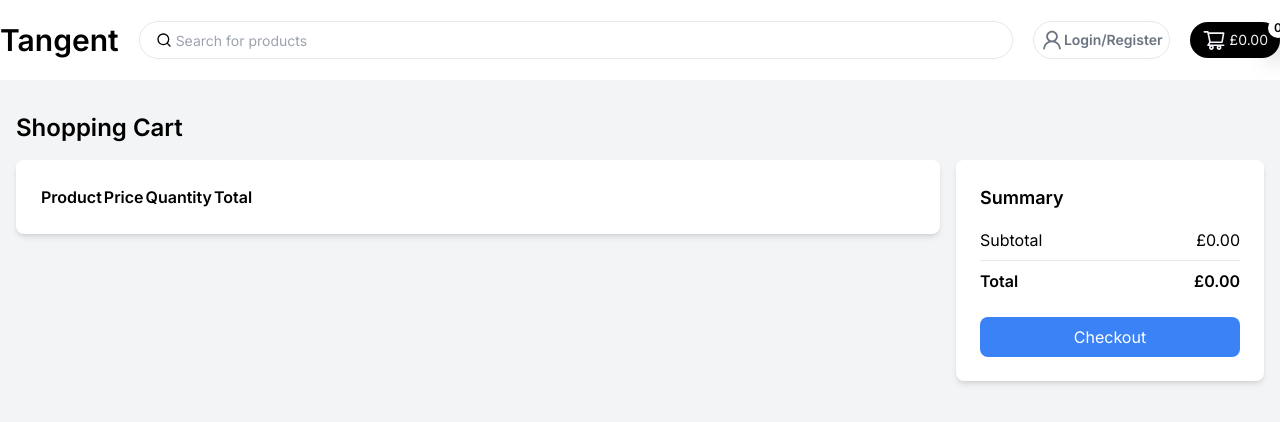
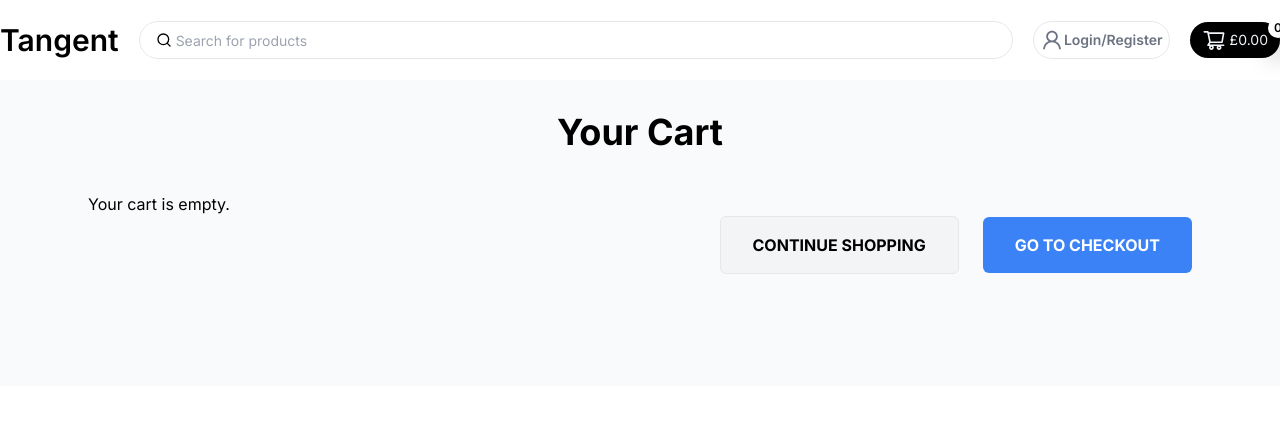
Before and after one commit to Pedrofigueiredo91/Shopping-cart-application, a Next.js app: page /cart in a window 1280 px wide. Shown: the top 422 px of the page. Built offline with nearby package versions, Linux system fonts and the light colour scheme.

Commit message:
Refactor Cart Component and Implement Toast Notifications
undefined

```diff
--- a/components/cart.tsx
+++ b/components/cart.tsx
@@ -1,5 +1,8 @@
-import React, { useContext } from 'react';
-import { CartContext } from '../context/CartContext';
+import React, { useContext } from "react";
+import Link from "next/link";
+import { toast, ToastContainer } from 'react-toastify';
+import 'react-toastify/dist/ReactToastify.css';
+import { CartContext } from "../context/CartContext";
 
 const Cart: React.FC = () => {
   const context = useContext(CartContext);
@@ -10,65 +13,116 @@ const Cart: React.FC = () => {
 
   const { cartItems, removeFromCart, updateQuantity, calculateTotal } = context;
 
+  const confirmRemoval = (itemId: number) => {
+    toast.warn(
+      ({ closeToast }) => (
+        <div>
+          Are you sure you want to remove the item?
+          <button onClick={() => { removeFromCart(itemId); closeToast?.(); }}>Yes</button>
+          <button onClick={() => closeToast?.()}>No</button>
+        </div>
+      ),
+      {
+        position: "top-center",
+        autoClose: false,
+        closeOnClick: false
+      }
+    );
+  };
   return (
-    <div className="bg-gray-100 h-screen py-8 mt-20">
-      <div className="container mx-auto px-4">
-        <h1 className="text-2xl font-semibold mb-4">Shopping Cart</h1>
-        <div className="flex flex-col md:flex-row gap-4 sm:flex-col-2">
-          <div className="md:w-3/4">
-            <div className="bg-white rounded-lg shadow-md p-6 mb-4">
-              <table className="w-full">
-                <thead>
-                  <tr className='flex flex-col sm:flex-row'>
-                    <th className="text-left font-semibold">Product</th>
-                    <th className="text-left font-semibold">Price</th>
-                    <th className="text-left font-semibold">Quantity</th>
-                    <th className="text-left font-semibold">Total</th>
-                  </tr>
-                </thead>
-                <tbody>
-                  {cartItems.map((item) => (
-                    <tr key={item.id} className='flex flex-col sm:flex-row'>
-                      <td className="py-4 flex flex-col">
-                        <div className="flex items-center">
-                          <img className="h-16 w-16 mr-4 object-fill" src={item.thumbnail} alt="Product" />
-                          <span className="font-semibold">{item.title}</span>
-                        </div>
-                      </td>
-                      <td className="py-4">£{item.price.toFixed(2)}</td>
-                      <td className="py-4 flex flex-col">
-                        <div className="flex items-center">
-                          <button onClick={() => updateQuantity(item.id, Math.max(1, item.quantity - 1))} className="border rounded-md py-2 px-4 mr-2">-</button>
-                          <span className="text-center w-8">{item.quantity}</span>
-                          <button onClick={() => updateQuantity(item.id, item.quantity + 1)} className="border rounded-md py-2 px-4 ml-2">+</button>
-                        </div>
-                      </td>
-                      <td className="py-4">£{(item.quantity * item.price).toFixed(2)}</td>
-                    </tr>
-                  ))}
-                </tbody>
-              </table>
+    <section className="items-center py-24 bg-gray-50 font-poppins">
+      <div className="justify-center flex-1 max-w-6xl px-4 py-6 mx-auto lg:py-4 md:px-6">
+        <h2 className="mb-10 text-4xl font-bold text-center">Your Cart</h2>
+        {cartItems.length === 0 ? (
+          <p>Your cart is empty.</p>
+        ) : (
+          <div className="mb-10">
+            {cartItems.map((item) => (
+              <div
+                key={item.id}
+                className="relative flex flex-wrap items-center pb-8 mb-8 -mx-4 border-b border-gray-200 xl:justify-between border-opacity-40"
+              >
+                <div className="w-full mb-4 md:mb-0 h-96 md:h-44 md:w-56">
+                  <img
+                    src={item.thumbnail}
+                    alt={item.title}
+                    className="object-cover w-full h-full rounded-lg"
+                  />
+                </div>
+                <div className="w-full px-4 mb-6 md:w-96 xl:mb-0">
+                  <a
+                    className="block mb-5 text-xl font-medium hover:underline"
+                    href="#"
+                  >
+                    {item.title}
+                  </a>
+                  <div className="flex flex-wrap"></div>
+                </div>
+                <div className="w-full px-4 mt-6 mb-6 xl:w-auto xl:mb-0 xl:mt-0">
+                  <div className="flex items-center">
+                    <h2 className="mr-4 font-medium">Qty:</h2>
+                    <div className="inline-flex items-center px-4 font-semibold text-black border border-gray-300 rounded-md">
+                      <button onClick={() => item.quantity === 1 ? confirmRemoval(item.id) : updateQuantity(item.id, item.quantity - 1)}>
+                        -
+                      </button>
+                      <input
+                        type="number"
+                        className="w-12 px-2 py-4 text-center border-0 rounded-md bg-gray-50"
+                        value={item.quantity}
+                        readOnly
+                      />
+                      <button
+                        onClick={() =>
+                          updateQuantity(item.id, item.quantity + 1)
+                        }
+                        className="py-2 pl-2 bg-inherit border-l border-gray-300 hover:text-gray-700"
+                      >
+                        +
+                      </button>
+                    </div>
+                  </div>
+                </div>
+                <div className="w-full px-4 xl:w-auto">
+                  <span className="text-gray-400 line-through mr-2">
+                    £{(item.quantity * item.price).toFixed(2)}
+                  </span>
+                  <span className="text-xl font-medium text-black">
+                    £
+                    {(
+                      (item.price -
+                        (item.price * item.discountPercentage) / 100) *
+                      item.quantity
+                    ).toFixed(2)}
+                  </span>
+                </div>
+              </div>
+            ))}
+            <div className="px-10 py-3 bg-gray-100 rounded-md">
+              <div className="flex justify-between">
+                <span className="font-medium">Total</span>
+                <span className="font-bold ">
+                  £{calculateTotal().toFixed(2)}
+                </span>
+              </div>
             </div>
           </div>
-
-          <div className="md:w-1/4">
-            <div className="bg-white rounded-lg shadow-md p-6">
-              <h2 className="text-lg font-semibold mb-4">Summary</h2>
-              <div className="flex justify-between mb-2">
-                <span>Subtotal</span>
-                <span>£{calculateTotal().toFixed(2)}</span>
-              </div>
-              <hr className="my-2" />
-              <div className="flex justify-between mb-2">
-                <span className="font-semibold">Total</span>
-                <span className="font-semibold">£{calculateTotal().toFixed(2)}</span>
-              </div>
-              <button className="bg-blue-500 text-white py-2 px-4 rounded-lg mt-4 w-full">Checkout</button>
-            </div>
-          </div>
+        )}
+        <div className="text-right">
+          <Link
+            className="inline-block w-full px-8 py-4 mb-4 mr-6 font-bold text-center uppercase transition duration-200 bg-gray-100 border rounded-md hover:bg-gray-200 md:mb-0 md:w-auto"
+            href={"/"}
+          >
+            Continue Shopping
+          </Link>
+          <Link
+            className="inline-block w-full px-8 py-4 font-bold text-center text-white uppercase transition duration-200 bg-blue-500 rounded-md md:w-auto hover:bg-blue-600 "
+            href={"/"}
+          >
+            Go to Checkout
+          </Link>
         </div>
       </div>
-    </div>
+    </section>
   );
 };
 
--- a/components/header.tsx
+++ b/components/header.tsx
@@ -16,7 +16,7 @@ const Header: React.FC = () => {
   const { cartItems, calculateTotal} = context;
   const total = calculateTotal().toFixed(2)
   return (
-    <div className="fixed top-0 left-0 w-full z-10 bg-white bg-opacity-90 h-20 mg:mb-20">
+    <div className="fixed top-0 left-0 w-full z-10 bg-white bg-opacity-90 backdrop-blur-sm h-20 mg:mb-20">
       <Container className="h-full flex items-center md:gap-x-5 justify-between md:justify-start">
         <Link href={"/"}>
           <h3 className="text-3xl font-semibold ">Tangent</h3>
--- a/components/products.tsx
+++ b/components/products.tsx
@@ -41,7 +41,7 @@ const Products: React.FC = () => {
       {products.map((product) => (
         <div
           key={product.id}
-          className="relative m-6 p-5 py-12 bg-white rounded-lg shadow-lg transform duration-500 hover:-translate-y-2 hover:shadow-2xl cursor-pointer"
+          className="relative m-6 p-5 py-12 bg-white rounded-lg shadow-2xl transform duration-500 hover:-translate-y-2 hover:shadow-2xl cursor-pointer"
         >
           <div className="w-64 h-64 p-4 group">
             <Image
@@ -65,12 +65,12 @@ const Products: React.FC = () => {
             </span>{" "}
           </h2>
           <button
-            className="p-2 px-6 bg-teal-500 text-white rounded-md hover:bg-teal-600"
+            className="p-2 px-6 bg-sky-600 text-white rounded-md hover:bg-sky-500"
             onClick={() => addToCart(product)}
           >
             Add To Cart
           </button>
-          <div className="absolute top-5 right-2 p-2 px-5 bg-red-600 text-white font-semibold uppercase">
+          <div className="absolute top-5 right-2 p-2 px-5 text-red-700 font-semibold">
             {Math.round(product.discountPercentage)}% Off
           </div>
         </div>
--- a/package.json
+++ b/package.json
@@ -12,7 +12,8 @@
     "next": "14.0.4",
     "react": "^18",
     "react-dom": "^18",
-    "react-icons": "^4.12.0"
+    "react-icons": "^4.12.0",
+    "react-toastify": "^9.1.3"
   },
   "devDependencies": {
     "@types/node": "^20",
--- a/src/app/layout.tsx
+++ b/src/app/layout.tsx
@@ -1,8 +1,10 @@
-
 import type { Metadata } from "next";
 import { Inter } from "next/font/google";
 import "./globals.css";
+import "react-toastify/dist/ReactToastify.css";
+import { ToastContainer } from "react-toastify";
 import { CartProvider } from "../../context/CartProvider";
+
 const inter = Inter({ subsets: ["latin"] });
 
 export const metadata: Metadata = {
@@ -19,6 +21,7 @@ export default function RootLayout({
     <html lang="en">
       <CartProvider>
         <body className={inter.className}>{children}</body>
+        <ToastContainer position="bottom-right" newestOnTop />
       </CartProvider>
     </html>
   );
--- a/src/app/page.tsx
+++ b/src/app/page.tsx
@@ -4,8 +4,8 @@ import Header from '../../components/header';
 export default function Home() {
   return (
     <main>
-        <Header />
-        <Products />
+        <Header/>
+        <Products/>
     </main>
   );
 }
```
Also changed, not shown: 1 other file (tests, documents, lock files or other folders).
